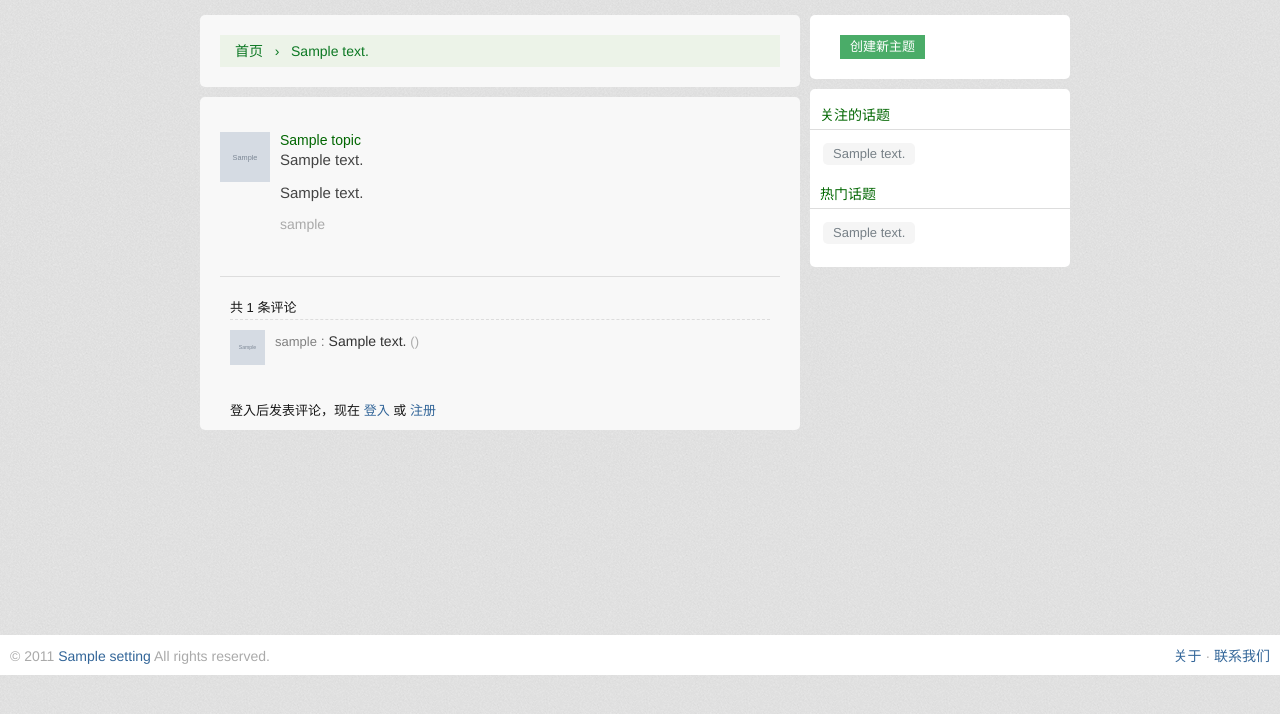
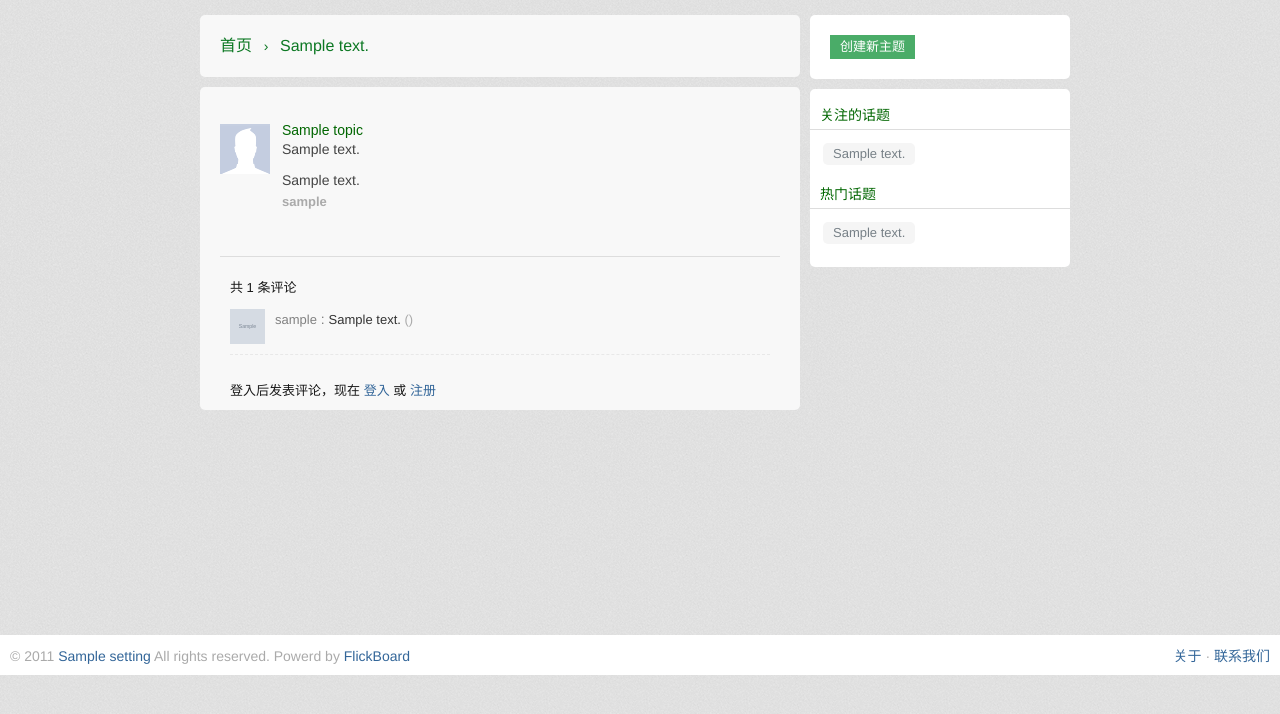
Before and after one commit to feilaoda/FlickBoard, a Python web app: template project/templates/default/board/topic.html in a window 1280 px wide. Shown: the part 40-754 px from the top of the page. Run offline with Jinja, Linux system fonts and the light colour scheme; the template is opened without the code that fills it: most values are stand-ins (such as "Sample title", 1, 10 or a date in 2020); grey boxes marked "Sample" are stand-in pictures.

Commit message:
modify board css, add people

```diff
--- a/project/app/board/board_handler.py
+++ b/project/app/board/board_handler.py
@@ -195,7 +195,8 @@ class BoardTopicSubmitHandler(BaseHandler):
         node = BoardNode.get_by_name(node_name)
         if not node:
             self.about(404)
-        self.render("board/submit.html", node=node)
+        node_list = fetch_cached_board_nodelist()
+        self.render("board/submit.html", node=node, node_list=node_list)
 
     @authenticated
     def post(self, node_name=None):
--- a/project/lib/time.py
+++ b/project/lib/time.py
@@ -17,7 +17,7 @@ def timeover(time):
     s = timedelta_to_seconds(delta)
     #return "%s,%s" % (str(delta.days), str(delta.seconds))
     if s >= (2*24*60*60):
-        return time.strftime('%Y-%m-%d %H:%M')
+        return time.strftime('%m月%d日')
     elif s >= (24*60*60):
         days = int(s//(24*60*60))
         return u'%d天前' % days
--- a/project/lib/utils.py
+++ b/project/lib/utils.py
@@ -7,6 +7,8 @@ import shlex
 import re
 import subprocess
 import tornado
+import hashlib
+import random
 from tornado.options import define, options
 from tornado.web import URLSpec
 
@@ -15,6 +17,10 @@ class _NoDefault:
     def __repr__(self):
         return '(No Default)'
 NoDefault = _NoDefault()
+
+def random_hash():
+    return hashlib.md5(str(random.random())).hexdigest()
+
 
 def string2int(s, default=0):
     try:
--- a/project/static/css/base.css
+++ b/project/static/css/base.css
@@ -188,7 +188,7 @@ line-height: 18px;
 }
 
 .inputbox{
-    height:150px; width:99%;
+    height:100px; width:99%;
     -moz-border-radius: 3px;
     -webkit-border-radius: 3px;
     border: 1px solid #ccc;
--- a/project/static/css/board.css
+++ b/project/static/css/board.css
@@ -7,19 +7,27 @@
 
 
 /*news css*/
+.mainContent
+{
+padding: 20px 0;
+}
+.newsContent
+{
+	padding: 0 20px;
+}
 
 .newsHeader
 {
-background-color: #ECF3E8;
+/*background-color: #ECF3E8;*/
 margin: 0;
-padding: 5px 15px;
+padding: 0 20px;
 color: #0C7823;
 }
 
 .newsHeader a
 {
     color: #0C7823;
-    font-size: 14px;
+    font-size: 16px;
 }
 
 .newsHeader a:hover
@@ -59,18 +67,21 @@ width: 15px;
 background-image: url(images/up.png);
 }
 
+
 .newsEntry {
-margin: 0 10px;
-padding: 15px 0px ;
+padding: 15px 20px ;
 margin-bottom: 0;
-border-top: 1px dotted #999;
--webkit-transition: background-color .3s ease-in-out;
--moz-transition: background-color .3s ease-in-out;
+border-bottom: 1px solid #E4EAEA;
+/*-webkit-transition: background-color .3s ease-in-out;
+-moz-transition: background-color .3s ease-in-out;*/
 }
 
 .newsEntry:hover
 {
-    background-color: #F8F8F8;
+    background:#F4F4F4;
+	border-top: 1px solid #BCD1DD;
+	border-bottom: 1px solid #BCD1DD;
+
 }
 
 
@@ -79,14 +90,13 @@ border-top: 1px dotted #999;
 .newsLogo
 {
     width: 40px;
-
     float: left;
 }
 
 .newsTitle {
-margin-left: 60px;
-font-size: 15px;
-line-height: 24px;
+margin-left: 62px;
+font-size: 14px;
+line-height: 22px;
 color: #444;
 word-break: break-all;
 }
@@ -112,9 +122,9 @@ word-break: break-all;
 padding: 15px 0;
 }
 
-.newsMoreContent
+.newsMoreText
 {
-	background-color: #F0F0F0;
+
 	border-radius: 3px;
 -moz-border-radius: 3px;
 -webkit-border-radius: 3px;
@@ -126,28 +136,37 @@ display: none;
 {
     font-size: 13px;
     color: #aaa;
-    line-height: 18px;
-	margin-top: 10px;
+    line-height: 22px;
 	position: relative;
 }
 
 .newsSubtitle a
 {
     font-size: 13px;
-    line-height: 18px;
+    line-height: 22px;
+	color:#aaa;
+}
+.newsSubtitle a:hover, .newsAuthor a:hover
+{
 	color:#369;
 }
 
 .newsAction
 {
-
+margin:0;
 padding: 0;
-color: #999;
 position: absolute;
 top: 0px;
 right: 5px;
 text-align: right;
+width: auto;
+float: right;
+}
 
+.newsAction li
+{
+	float: left;
+	margin: 0 10px;
 }
 
 .newsPreview {
@@ -163,15 +182,16 @@ max-height: 100px;
 }
 
 
-.newsAuthor
+.newsAuthor, .newsAuthor a
 {
-
+	font-weight:bold;
 	font-size: 14px;
+	color: #444;
 }
 
 .newsCreate
 {
-    margin: 10px 30px;
+    margin: 10px 20px;
 }
 
 
@@ -188,6 +208,8 @@ max-height: 100px;
 	padding: 20px;
 }
 
+
+
 /*comment css*/
 
 
@@ -202,6 +224,19 @@ font-size: 13px;
 	font-size: 13px;
 }
 
+.commentContent
+{
+
+		border-radius: 3px;
+-moz-border-radius: 3px;
+-webkit-border-radius: 3px;
+border: 1px solid #DDD;
+margin: 10px 0;
+padding: 10px 12px 10px 10px;
+}
+
+
+
 #commentList {
 list-style-type: none;
 margin: 0px;
@@ -209,11 +244,13 @@ padding-bottom: 20px;
 }
 
 .commentItem {
-padding: 10px 0;
-border-top: 1px dashed #DDD;
+margin: 5px 0;
+padding: 5px 0;
+border-bottom: 1px dashed #e8e8e8;
 }
 
-.commentAvatar {
+.commentAvatar
+{
 height: 40px;
 width: 40px;
 float: left;
@@ -245,6 +282,7 @@ font-weight: bold;
 .commentText {
 color: #333;
 line-height: 22px;
+font-size:13px;
 margin-top: 5px;
 word-wrap: break-word;
 
@@ -270,7 +308,7 @@ width: 80px;
     float: left;
 	height: 50px;
 	width: 50px;
-	margin: 0 10px 0 0;
+	margin: 2px 10px 0 0;
 }
 
 .avatar img
--- a/project/templates/default/admin/board_topic_list.html
+++ b/project/templates/default/admin/board_topic_list.html
@@ -39,13 +39,14 @@
 <tr bgcolor="#ddd">
 	<td><a href="javascript:if(confirm('确实要删除吗? 千万小心操作'))location='/admin/board/topic?action=delete&topic_id={{topic.id}}'">删除</a></td>
 	<td><a href="/admin/board/topic?action=edit&topic_id={{topic.id}}">编辑</a></td>
+	<td>{{topic.node.desc}}</td>
 	<td>{{topic.id}}</td>
 	<td>{{topic.people.username}}</td>
 
 </tr>
 <tr>
 
-	<td colspan=3>{{topic.content|escape|urlize}}</td>
+	<td colspan=5>{{topic.content|escape|urlize}}</td>
 </tr>
 {% endfor %}
 </table>
--- a/project/templates/default/board/board_tpl.html
+++ b/project/templates/default/board/board_tpl.html
@@ -13,9 +13,35 @@
 	    <div class="newsCreate">
 		    <a href="/board/submit/{{node.name}}" class="clickButton">创建新主题</a>
 	    </div>
+
 </div>
 {% endmacro %}
 
+{% macro board_send_topic_block(node) %}
+<div class="newsCreate sendNewTopic">
+
+<div class="title"></div>
+<div class="num" node-type="num" style="display: none">请文明发言，还可以输入<span>140</span>字</div>
+
+<div>
+<div class="top_border">
+<div class="bottom_border"><textarea tabindex="1" title="微博输入框" name="" node-type="textEl" style="height: 55px;width:98%;"></textarea>
+<div class="send_succpic" style="display: none" node-type="successTip"></div>
+</div>
+</div>
+</div>
+
+<div class="btns">
+		    <a href="/board/submit/{{node.name}}" class="clickButton">创建新主题</a>
+</div>
+<div class="kind W_linkb" node-type="widget" node-data="number=4">
+<div class="limits W_linkb"><a suda-data="key=tblog_edit_exposure&amp;value=edit_click" action-type="showPublishTo" node-type="showPublishTo" href="javascript:void(0)" onclick="return false" class="W_moredown" title="公开-你发表的微博可以被大家公开查看哦"><em><img src="http://img.t.sinajs.cn/t4/style/images/common/transparent.gif" alt="公开" class="i_conn_public"> 公开</em><span class="more"></span></a></div>
+<a tabindex="3" href="javascript:void(0);" class="face" action-type="face" title="表情">表情</a><a tabindex="3" href="javascript:void(0);" class="img" action-type="image" title="图片">图片</a><a tabindex="3" href="javascript:void(0);" class="movie" action-type="video" title="视频">视频</a><a tabindex="3" href="javascript:void(0);" class="music" action-type="music" title="音乐">音乐</a><a tabindex="3" href="javascript:void(0);" class="topic" action-type="topic" title="话题">话题</a><a tabindex="3" href="javascript:void(0);" class="vote" action-type="vote" title="投票">投票</a><span node-type="cont_btns"></span>
+</div>
+<div class="layer_tips" style="left: 0px; top: -5px; display: none; position: absolute; width: auto; padding-right: 20px; " node-type="outer"><div node-type="inner"></div><a node-type="close" class="W_close_color" href="#" onclick="return false;" suda-data="key=issu_guide&amp;value=close"></a><span node-type="arrow" class="arrow_down" style="left: 30px; "></span></div></div>
+
+
+{% endmacro %}
 
 {% macro board_node_follow_block(node) %}
 	    <div class="box">
@@ -64,6 +90,7 @@
 
 {% macro board_content_block(topic_list, timeover) %}
 				<div class="mainContent">
+
 					{% set topic_num = 0 %}
 					{% for topic in topic_list %}
 					{% if topic.people %}
@@ -77,16 +104,20 @@
 					<dd>
 
 						<div class="newsTitle">
-
+							<div class="newsRow">
+								<span class="newsAuthor"> <a href="/people/{{topic.people.username}}">{{topic.people.username}}</a> </span>
+							</div>
+							<div class="newsRow">
 							{{topic.html_content}}
 							{% if topic.extra_content %}
 							{{topic.extra_content}}
 						{% endif %}
 
 						{% if topic.more_content %}
-							<a href="javascript:;" title="更多内容" id="newsMoreAction{{topic.id}}" onclick="load_morecontent('{{topic.id}}')"> <span><small>.&nbsp;.&nbsp;.</small></span> </a>
-							<p><div id="newsMore{{topic.id}}" class="newsMoreContent"></div></p>
-
+							<a href="javascript:;" title="更多内容" id="newsMoreAction{{topic.id}}" onclick="load_morecontent('{{topic.id}}')">
+								<span><small>.&nbsp;.&nbsp;.</small></span>
+							</a>
+							<div id="newsMore{{topic.id}}" class="newsMoreText"></div>
 						{% endif %}
 
 							{% if topic.images %}
@@ -96,17 +127,20 @@
 								{% endfor %}
 								</div>
 							{% endif %}
+							</div>
+							<div class="newsRow">
+							<div class="newsSubtitle">
 
-							<div class="newsSubtitle">
-								<span class="newsAuthor"> {{topic.people.username}} </span>
-
-								<span class="offset0"><a href="{{topic_link}}" class="gray" target="_blank" >{{timeover(topic.create_time)}} </a></span>
+								<span ><a href="{{topic_link}}" class="gray" target="_blank" >{{timeover(topic.create_time)}} </a></span>
 								<span class="offset0">
 								{% if topic.node and topic.node.name %}
 								<a href="/board/node/{{topic.node.name}}" class="gray">{{topic.node.desc}}</a>
 								{% endif %}
 								</span>
-								<ul class="newsAction"><li>
+
+								<ul class="newsAction">
+
+								<li>
 								{% if topic.comment_count<= 0 %}
 									<a href="{{topic_link}}" class="gray" show="none" id="comment{{topic.id}}" target="_blank">评论</a>
 								{% else %}
@@ -115,10 +149,9 @@
 
 								</li></ul>
 
-
-
-							</div>
-							<div id="commentlist_{{topic.id}}" show="none">
+								</div>
+								<div id="commentlist_{{topic.id}}" show="none">
+								</div>
 							</div>
 						</div>
 
--- a/project/templates/default/board/comments.html
+++ b/project/templates/default/board/comments.html
@@ -1,7 +1,10 @@
 {% import 'board/board_tpl.html' as tpl %}
+<div class="commentContent">
 <div class="mainComment">
+
 <ul id="commentList">
 {{tpl.comment_list_ajax_block(comment_list, timeover)}}
-<li><a class="rfloat gray" href="/board/topic/{{topic.id}}" target="_blank">查看更多&gt;&gt;</a></li>
+<li><a class="rfloat" href="/board/topic/{{topic.id}}" target="_blank">查看更多&gt;&gt;</a></li>
 </ul>
 </div>
+</div>
--- a/project/templates/default/board/index.html
+++ b/project/templates/default/board/index.html
@@ -109,3 +109,73 @@ $("#newsMoreActions").live("click", load_news_more());
 {{ tpl.board_content_block(topic_list, timeover) }}
 
 {% endblock %}
+
+{% block board_submit_block %}
+<div class="mainContent">
+<div class="newsHeader">
+<form action="/board/submit/mine" method="POST">
+
+<div class="clearfix"></div>
+
+
+<div class="clearfix">
+	<textarea cols="70" id="topic_content" class="inputbox" name="topic_content"  rows="8" placeholder="主题内容"></textarea>
+	<span class="help-block">
+	最多可以输入300个字 (创建后的新主题无法编辑)
+	</span>
+<!--
+<a href="#" onclick="showMoreContent()" class="moreContent" title="更多">+</a>
+<div id="moreContent" class="clearfix {% if not topic_more_content  %}displayNone{% endif %}">
+	<textarea cols="70" id="topic_more_content" class="inputbox" name="topic_more_content"  rows="15" placeholder="更多内容 ">{{topic_more_content|escape}}</textarea>
+</div>
+	<span class="help-block">
+	<div class="mediaKind">
+
+
+<a href="#" onclick="showUploadImage()" class="picture" title="图片">图片</a>
+
+<a href="#" onclick="showUploadVideo()" class="video" title="视频">视频</a>
+
+	</div>
+	</span>
+-->
+</div>
+
+
+
+<div id="uploadImage" class="clearfix displayNone">
+    <div  class="">
+            <a href="#" onclick="closeUploadImage()" class="rfloat" id="closeUploadImage" title="关闭">x</a>
+            <p>图片地址:</p>
+            <input type="text" class="xxxxlarge" id="topic_images" name="topic_images" placeholder="图片地址">
+    </div>
+</div>
+
+<div id="uploadVideo" class="createVideo clearfix displayNone">
+    <div  class="">
+
+            <p>视频地址: <a href="#" onclick="closeUploadVideo()" title="关闭">X</a></p>
+            <input type="text" class="xxxxlarge" id="topic_videos" name="topic_videos" placeholder="优酷、土豆、56等网站视频可直接播放">
+    </div>
+</div>
+
+
+<!--
+<div class="clearfix">
+	<input autocomplete="off" class="xxxxlarge" id="topic_tags" name="topic_tags" placeholder="标签：例如 (心情 工作)，最多5个，可以为空 " size="30" type="text" value="{{topic_tags}}">
+	<span class="help-block">
+	(使用空格分隔)
+	</span>
+</div>
+-->
+
+
+
+<div class="clearfix">
+   <input type="submit" name="topic_submit" value="提交" class="submitButton">
+</div>
+{{ xsrf_form_html() }}
+</form>
+</div>
+</div>
+{% endblock %}
--- a/project/templates/default/board/node.html
+++ b/project/templates/default/board/node.html
@@ -26,6 +26,7 @@
 
 {% block content_block %}
 {{ tpl.board_node_header_block(node) }}
+
 {{ tpl.board_content_block(topic_list, timeover) }}
 
 			<div class="rfloat">
--- a/project/templates/default/board/submit.html
+++ b/project/templates/default/board/submit.html
@@ -50,6 +50,7 @@ $("#uploadVideo").hide();
 {{ tpl.board_node_header_block(node) }}
 
 <div class="mainContent">
+<div class="newsContent">
 <form action="/board/submit/{{node.name}}" method="POST">
 
 <div class="clearfix"></div>
@@ -137,7 +138,7 @@ $("#uploadVideo").hide();
 {{ xsrf_form_html() }}
 </form>
 </div>
-
+</div>
 
 
 {% endblock %}
--- a/project/templates/default/board/topic.html
+++ b/project/templates/default/board/topic.html
@@ -7,6 +7,7 @@
 
 
 
+{% block title %} <title>{{topic.html_content}}</title>{% endblock %}
 
 
 {% block rightbar_block %}
@@ -94,11 +95,13 @@ function reply(username){
 
 
     <div class="mainContent">
+	<div class="newsContent">
 		{% if topic %}
 			{{board_topic_content_block(topic)}}
             <div class="navSeparator"></div>
             {{board_topic_comment_block(topic, comment_list)}}
 		{% endif %}
+	</div>
     </div>
 
 {% endblock %}
@@ -112,14 +115,13 @@ function reply(username){
 
 
 <div class="newsDetail">
-
-    <div >
 <dl>
 <dt class="avatar">
-<a href="/people/{{topic.people.username}}"><img src="{{topic.people.avatar_url}}"></a>
+<a href="/people/费老大"><img src="/static/image/profile.png"></a>
 </dt>
+<dd>
 
-		<dd class="newsTitle">
+		<div class="newsTitle">
 		  {% if topic.title %}
 			<h5>{{topic.title}}</h5>
 			{% endif %}
@@ -142,7 +144,7 @@ function reply(username){
         <span>{{topic.up_vote}}赞</span>
 -->
 
-        <span class="newsAuthor"> {{topic.people.username}} </span>
+        <span > <a href="/people/{{topic.people.username}}" class="newsAuthor">{{topic.people.username}}</a></span>
         <span class="offset0"> {{timeover(topic.create_time)}} </span>
 
 {% if topic_can_edit %}
@@ -152,14 +154,12 @@ function reply(username){
 {% endif %}
 
     </div>
-		</dd>
-
-	  </dl>
-
 </div>
 
 
 
+</dd>
+</dl>
 </div>
 
 {% endmacro %}
@@ -195,19 +195,21 @@ function reply(username){
     <div>
         <form action="/board/comment/{{topic.id}}#comments" method="POST">
             <p>
-            <input type="hidden" id="id_topic" name="topic_id" value="{{topic.id}}">
-            <input type="hidden" id="id_topic_url" name="topic_url" value="/board/topic/{{topic.id}}">
+            <input type="hidden" id="id_topic" name="topic_id" value="{{topic.id}}" />
+            <input type="hidden" id="id_topic_url" name="topic_url" value="/board/topic/{{topic.id}}" />
             <textarea style="height:100px; width:98%;" name="comment_content" id="id_comment_content" cols="40" class="inputbox">{{comment_content|escape}}</textarea>
-            <div>
+			</p>
+		    <p>
 			<span class="help-block">最多可以输入300个字</span>
 
 			<span class="help-block">请认真考虑自己的回复, 这里不欢迎无意义的内容“顶”，“沙发”，等等。</span>
+			</p>
+
+            <div>
+            <input id="id_comment_submit" type="submit" value=" 发表回复 " name="comment_submit" class="submitButton" />
+            {{ xsrf_form_html() }}
             </div>
-			</p>
-            <p class="rfloat">
-            <input id="id_comment_submit" type="submit" value=" 发表回复 " name="comment_submit" class="submitButton">
-            </p>
-            {{ xsrf_form_html() }}
+
         </form>
     </div>
 {% else %}
--- a/project/templates/default/site.html
+++ b/project/templates/default/site.html
@@ -81,7 +81,7 @@
 
 <div class="footer">
 	<span class="lfloat">&copy; 2011
-	<a href="http://{{settings.options.host_url}}">{{settings.sitename}}</a>  All rights reserved.</span>
+	<a href="http://{{settings.options.host_url}}">{{settings.sitename}}</a>  All rights reserved. Powerd by <a href="https://github.com/feilaoda/FlickBoard">FlickBoard</a></span>
 	<span class="rfloat"><a href="/about">{{_("关于")}}</a> · <a href="mailto:{{settings.options.admin_email}}">{{_("联系我们")}}</a></span>
 </div>
 
```
Also changed, not shown: project/app/people/people_handler.py (+10 -1 lines), project/templates/default/admin/board_topic_edit.html (+28 -19 lines). Lines whose indentation alone changed are shown as unchanged.
